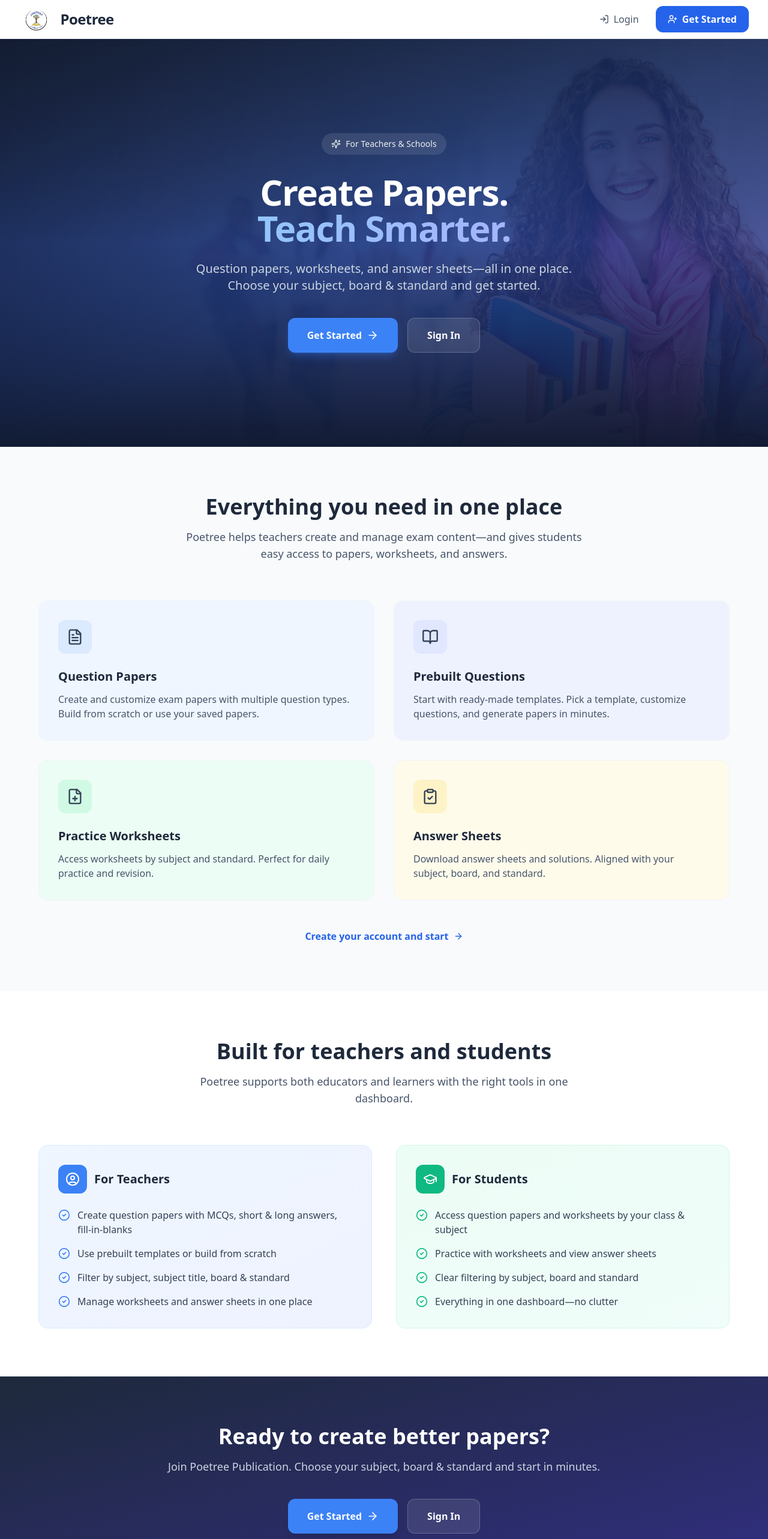
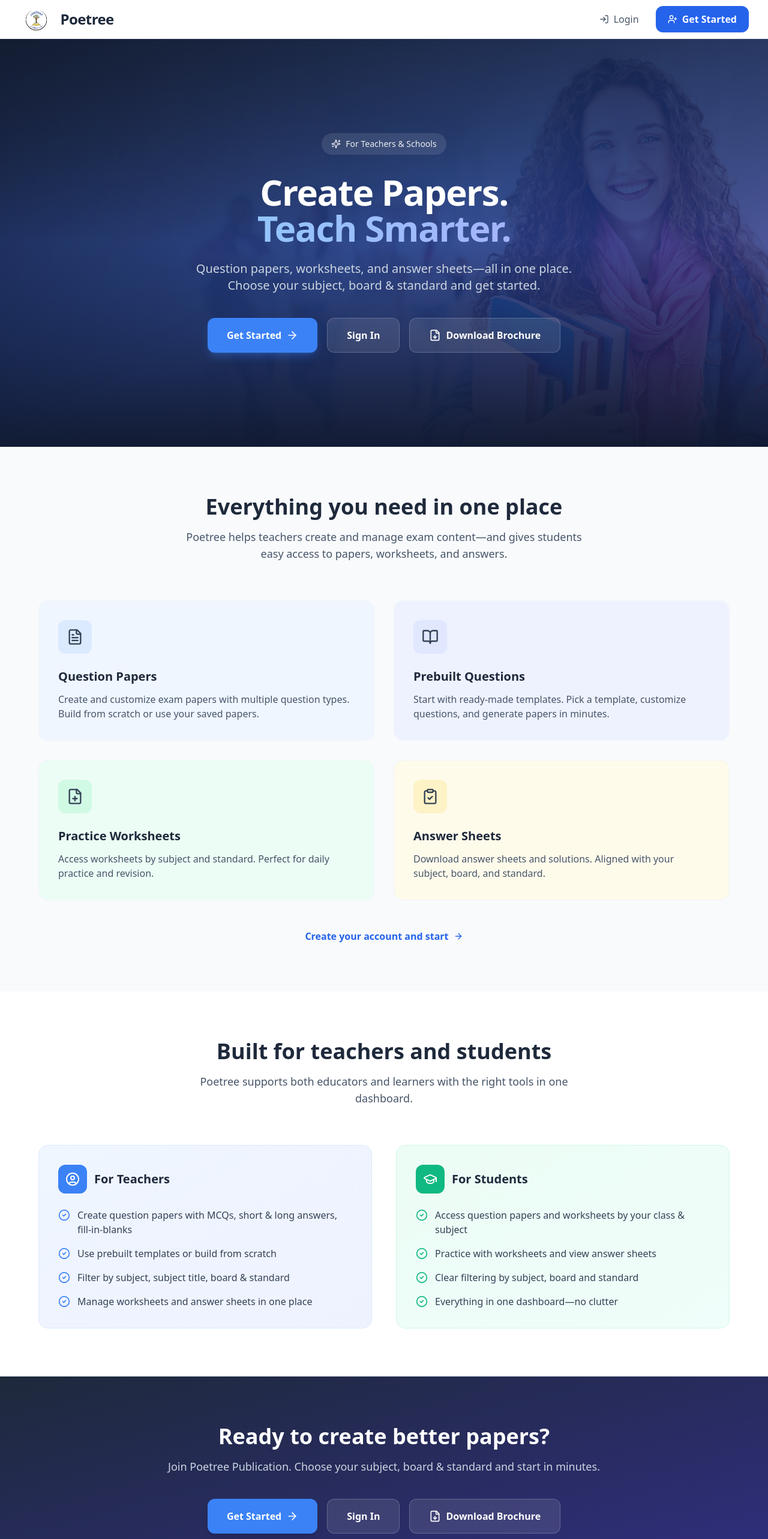
Before and after one commit to itsidkanojiya/poetree-publication, a React (Vite) app: page / in a window 1280 px wide. Shown: the top 2566 px of the page at 60% size. Built offline with nearby package versions, Linux system fonts and the light colour scheme; no server answers.

Commit message:
delete answer sheet

```diff
--- a/src/config/api.js
+++ b/src/config/api.js
@@ -10,3 +10,12 @@
 
 /** Base URL without /api (e.g. for images/assets on same host) */
 export const API_ORIGIN = API_BASE_URL.replace(/\/api\/?$/, "") || API_BASE_URL;
+
+/**
+ * Brochure PDF download link (e.g. Google Drive direct link).
+ * Set in .env as VITE_BROCHURE_PDF_URL or replace the default below.
+ * For Google Drive: use "https://drive.google.com/uc?export=download&id=YOUR_FILE_ID"
+ * or the share link; leave empty until you have the link.
+ */
+export const BROCHURE_PDF_URL =
+  import.meta.env.VITE_BROCHURE_PDF_URL || "";
--- a/src/pages/Home.jsx
+++ b/src/pages/Home.jsx
@@ -2,6 +2,7 @@
 import { Link } from "react-router-dom";
 import { Navbar } from "../components/Navbar";
 import Footer from "../components/Footer";
+import { BROCHURE_PDF_URL } from "../config/api";
 import {
   FileText,
   BookOpen,
@@ -12,6 +13,7 @@
   ArrowRight,
   CheckCircle2,
   Sparkles,
+  FileDown,
 } from "lucide-react";
 
 const Home = () => {
@@ -101,6 +103,21 @@
             >
               Sign In
             </Link>
+            <a
+              href={BROCHURE_PDF_URL || "#"}
+              target={BROCHURE_PDF_URL ? "_blank" : undefined}
+              rel={BROCHURE_PDF_URL ? "noopener noreferrer" : undefined}
+              onClick={!BROCHURE_PDF_URL ? (e) => e.preventDefault() : undefined}
+              className={`inline-flex items-center gap-2 px-8 py-4 rounded-xl font-semibold border transition ${
+                BROCHURE_PDF_URL
+                  ? "bg-white/10 hover:bg-white/20 text-white border-white/20"
+                  : "bg-white/5 text-white/60 border-white/10 cursor-not-allowed"
+              }`}
+              title={BROCHURE_PDF_URL ? "Open brochure PDF" : "Brochure link will be added soon"}
+            >
+              <FileDown className="w-5 h-5" />
+              Download Brochure
+            </a>
           </div>
         </div>
       </section>
@@ -220,6 +237,21 @@
             >
               Sign In
             </Link>
+            <a
+              href={BROCHURE_PDF_URL || "#"}
+              target={BROCHURE_PDF_URL ? "_blank" : undefined}
+              rel={BROCHURE_PDF_URL ? "noopener noreferrer" : undefined}
+              onClick={!BROCHURE_PDF_URL ? (e) => e.preventDefault() : undefined}
+              className={`inline-flex items-center gap-2 px-8 py-4 rounded-xl font-semibold border transition ${
+                BROCHURE_PDF_URL
+                  ? "bg-white/10 hover:bg-white/20 text-white border-white/20"
+                  : "bg-white/5 text-white/60 border-white/10 cursor-not-allowed"
+              }`}
+              title={BROCHURE_PDF_URL ? "Open brochure PDF" : "Brochure link will be added soon"}
+            >
+              <FileDown className="w-5 h-5" />
+              Download Brochure
+            </a>
           </div>
         </div>
       </section>
--- a/src/services/adminService.js
+++ b/src/services/adminService.js
@@ -382,11 +382,11 @@
 
 /**
  * Delete answer sheet
- * DELETE /api/answersheets?id={id}
+ * DELETE /api/answersheets/{id}
  */
 export const deleteAnswerSheet = async (id) => {
   try {
-    const response = await apiClient.delete(`/answersheets?id=${id}`);
+    const response = await apiClient.delete(`/answersheets/${id}`);
     return response.data;
   } catch (error) {
     console.error("Error deleting answer sheet:", error);
--- a/src/services/adminService.jsx
+++ b/src/services/adminService.jsx
@@ -107,16 +107,23 @@
  * POST /api/admin/approve-selections/{userId}
  * Body: { subject_ids: number[], subject_title_ids: number[], reject_others: boolean }
  */
-export const approveUserSelections = async (userId, { subject_ids, subject_title_ids, reject_others = false }) => {
+export const approveUserSelections = async (
+  userId,
+  { subject_ids, subject_title_ids, reject_others = false },
+) => {
   try {
     const body = {
-      subject_ids: Array.isArray(subject_ids) ? subject_ids.map((id) => Number(id)) : [],
-      subject_title_ids: Array.isArray(subject_title_ids) ? subject_title_ids.map((id) => Number(id)) : [],
+      subject_ids: Array.isArray(subject_ids)
+        ? subject_ids.map((id) => Number(id))
+        : [],
+      subject_title_ids: Array.isArray(subject_title_ids)
+        ? subject_title_ids.map((id) => Number(id))
+        : [],
       reject_others: Boolean(reject_others),
     };
     const response = await apiClient.post(
       `/admin/approve-selections/${userId}`,
-      body
+      body,
     );
     return response.data;
   } catch (error) {
@@ -148,7 +155,7 @@
 export const approveSubjectRequest = async (requestId, type) => {
   try {
     const response = await apiClient.put(
-      `/admin/subject-requests/${requestId}/approve?type=${type}`
+      `/admin/subject-requests/${requestId}/approve?type=${type}`,
     );
     return response.data;
   } catch (error) {
@@ -164,7 +171,7 @@
 export const rejectSubjectRequest = async (requestId, type) => {
   try {
     const response = await apiClient.post(
-      `/admin/subject-requests/${requestId}/reject?type=${type}`
+      `/admin/subject-requests/${requestId}/reject?type=${type}`,
     );
     return response.data;
   } catch (error) {
@@ -376,11 +383,11 @@
 
 /**
  * Delete answer sheet
- * DELETE /api/answersheets?id={id}
+ * DELETE /api/answersheets/{id}
  */
 export const deleteAnswerSheet = async (id) => {
   try {
-    const response = await apiClient.delete(`/answersheets?id=${id}`);
+    const response = await apiClient.delete(`/answersheets/${id}`);
     return response.data;
   } catch (error) {
     console.error("Error deleting answer sheet:", error);
@@ -450,7 +457,7 @@
     console.log("createTemplate - templateData received:", templateData);
     console.log(
       "createTemplate - school_name value:",
-      templateData.school_name
+      templateData.school_name,
     );
 
     // Required fields
@@ -479,22 +486,22 @@
     console.log("=== SCHOOL_NAME DEBUG ===");
     console.log(
       "createTemplate - templateData.school_name:",
-      templateData.school_name
+      templateData.school_name,
     );
     console.log("createTemplate - finalSchoolName:", finalSchoolName);
     console.log(
       "createTemplate - Appending school_name to FormData:",
-      finalSchoolName
+      finalSchoolName,
     );
 
     // Verify it was added to FormData BEFORE sending
     const formDataEntries = Array.from(formData.entries());
     const schoolNameEntry = formDataEntries.find(
-      ([key]) => key === "school_name"
+      ([key]) => key === "school_name",
     );
     console.log(
       "createTemplate - Verified school_name in FormData:",
-      schoolNameEntry
+      schoolNameEntry,
     );
     console.log("=== END SCHOOL_NAME DEBUG ===");
 
@@ -514,7 +521,7 @@
         formData.append("logo", templateData.logo);
         console.log(
           "createTemplate - Appending logo file:",
-          templateData.logo.name
+          templateData.logo.name,
         );
       }
     }
@@ -523,14 +530,14 @@
     formData.append("subject_id", String(templateData.subject_id || ""));
     formData.append(
       "subject_title_id",
-      String(templateData.subject_title_id || "")
+      String(templateData.subject_title_id || ""),
     );
     formData.append("board_id", String(templateData.board_id || ""));
     formData.append("subject", templateData.subject || "NA");
     formData.append("board", templateData.board || "NA");
     formData.append(
       "date",
-      templateData.date || new Date().toISOString().split("T")[0]
+      templateData.date || new Date().toISOString().split("T")[0],
     );
     formData.append("body", templateData.body || "[]");
     formData.append("total_marks", String(templateData.total_marks || 0));
@@ -543,7 +550,7 @@
     formData.append("marks_onetwo", String(templateData.marks_onetwo || 0));
     formData.append(
       "marks_truefalse",
-      String(templateData.marks_truefalse || 0)
+      String(templateData.marks_truefalse || 0),
     );
     formData.append("marks_passage", String(templateData.marks_passage || 0));
     formData.append("marks_match", String(templateData.marks_match || 0));
@@ -571,11 +578,11 @@
       "/papers/templates/create",
       formData,
       {
-      headers: {
-        "Content-Type": "multipart/form-data",
+        headers: {
+          "Content-Type": "multipart/form-data",
+        },
+        timeout: 60000, // 60 seconds timeout for large requests
       },
-        timeout: 60000, // 60 seconds timeout for large requests
-      }
     );
 
     return response.data;
```
